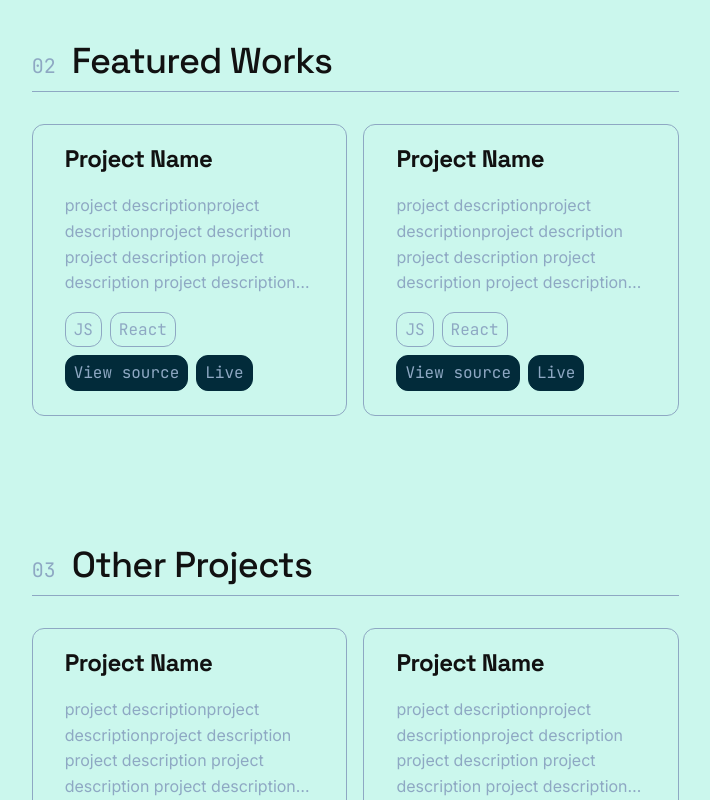
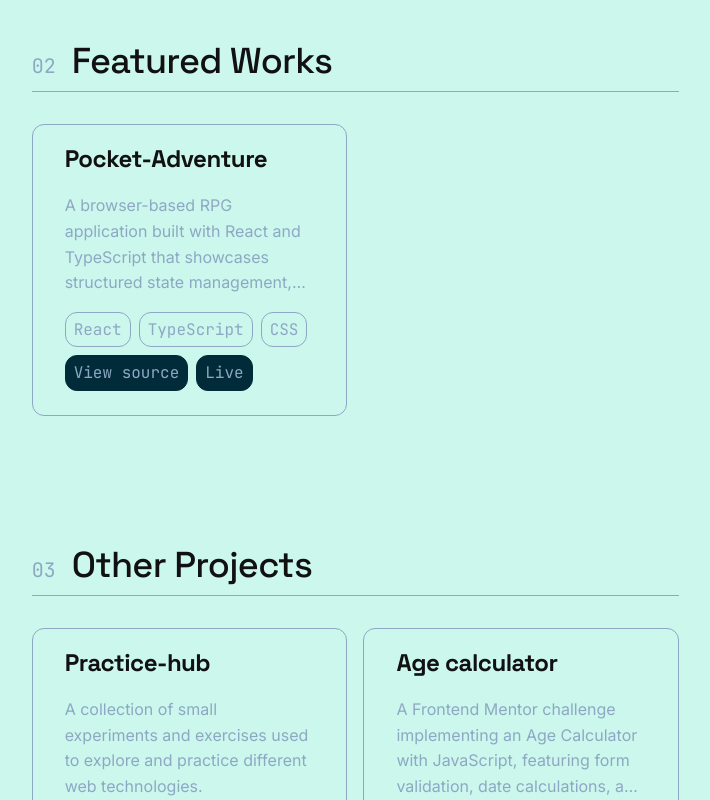
Before and after one commit to gilotin/Pocket-Adventure, a React (Vite) app: page / in a window 1280 px wide. Shown: the part 900-1700 px from the top of the page, without its empty margins (207-917 px from the left). Built offline with nearby package versions, Linux system fonts and the light colour scheme.

Commit message:
feat: render project cards from static home data

```diff
--- a/src/app/pages/Home/HomePage.tsx
+++ b/src/app/pages/Home/HomePage.tsx
@@ -1,7 +1,12 @@
 import HomeCard from "./components/projectCard/HomeCard";
 import styles from "./HomePage.module.css";
+import { projectData } from "./staticData/staticHomeData";
 
 export function HomePage() {
+    const featuredProjects = projectData.filter((project) => project.isFeatured === true);
+
+    const otherProjects = projectData.filter((projects) => projects.isFeatured !== true);
+
     return (
         <div className={styles.homePage}>
             <header id="home" className={styles.heroWrapper}>
@@ -46,8 +51,7 @@ export function HomePage() {
                         <h2 className={styles.header}>Featured Works</h2>
                     </div>
                     <div className={styles.cardWrapper}>
-                        <HomeCard />
-                        <HomeCard />
+                        <HomeCard data={featuredProjects} />
                     </div>
                 </div>
             </section>
@@ -59,10 +63,7 @@ export function HomePage() {
                         <h2 className={styles.header}>Other Projects</h2>
                     </div>
                     <div className={styles.cardWrapper}>
-                        <HomeCard />
-                        <HomeCard />
-                        <HomeCard />
-                        <HomeCard />
+                        <HomeCard data={otherProjects} />
                     </div>
                 </div>
             </section>
--- a/src/app/pages/Home/components/projectCard/HomeCard.module.css
+++ b/src/app/pages/Home/components/projectCard/HomeCard.module.css
@@ -44,6 +44,7 @@
     gap: var(--space-sm);
     list-style: none;
     padding: 0;
+    flex-wrap: wrap;
 
     & li {
         border: var(--border-thin) solid var(--color-powder-blue);
--- a/src/app/pages/Home/components/projectCard/HomeCard.tsx
+++ b/src/app/pages/Home/components/projectCard/HomeCard.tsx
@@ -1,27 +1,41 @@
+import type { ProjectData } from "../../staticData/staticHomeData";
 import styles from "./HomeCard.module.css";
 
-export default function HomeCard() {
+type CardProps = { data: ProjectData };
+
+export default function HomeCard({ data }: CardProps) {
+    const cardList = data.map((card) => {
         return (
-        <article className={styles.cardWrapper}>
-            <h3 className={styles.header}>Project Name</h3>
-            <p className={styles.description}>
-                project descriptionproject descriptionproject description project description
-                project description project description
-                ddddddddddddddddddddddddddddddddddddddddddddd
-            </p>
+            <article key={card.id} className={styles.cardWrapper}>
+                <h3 className={styles.header}>{card.title}</h3>
+                <p className={styles.description}>{card.description}</p>
                 <ul className={styles.technologies}>
-                <li>JS</li>
-                <li>React</li>
+                    {card.technologies.map((technology) => {
+                        return <li key={technology}>{technology}</li>;
+                    })}
                 </ul>
 
                 <div className={styles.actions}>
-                <a className={styles.linkButton} href="#" target="_blank" rel="noopener noreferrer">
+                    <a
+                        className={styles.linkButton}
+                        href={card.repoUrl}
+                        target="_blank"
+                        rel="noopener noreferrer"
+                    >
                         View source
                     </a>
-                <a className={styles.linkButton} href="#" target="_blank" rel="noopener noreferrer">
+                    <a
+                        className={styles.linkButton}
+                        href={card.liveUrl}
+                        target="_blank"
+                        rel="noopener noreferrer"
+                    >
                         Live
                     </a>
                 </div>
             </article>
         );
+    });
+
+    return cardList;
 }
--- a/src/app/pages/Home/staticData/staticHomeData.ts
+++ b/src/app/pages/Home/staticData/staticHomeData.ts
@@ -1,4 +1,4 @@
-type ProjectData = {
+export type ProjectData = {
     id: string;
     title: string;
     description: string;
@@ -8,7 +8,7 @@ type ProjectData = {
     isFeatured: boolean;
 }[];
 
-const projectData: ProjectData = [
+export const projectData: ProjectData = [
     {
         id: "1",
         title: "Pocket-Adventure",
@@ -53,7 +53,7 @@ const projectData: ProjectData = [
         title: "Tansies game",
         description: "A FreeCode Camp challenge taken from one of their React courses.",
         repoUrl: "https://github.com/gilotin/Tenzies-react-practice",
-        liveUrl: "https://vercel.com/gilotins-projects/tenzies-react-practice",
+        liveUrl: "https://tenzies-react-practice.vercel.app/",
         technologies: ["React"],
         isFeatured: false,
     },
```
Lines whose indentation alone changed are shown as unchanged.
